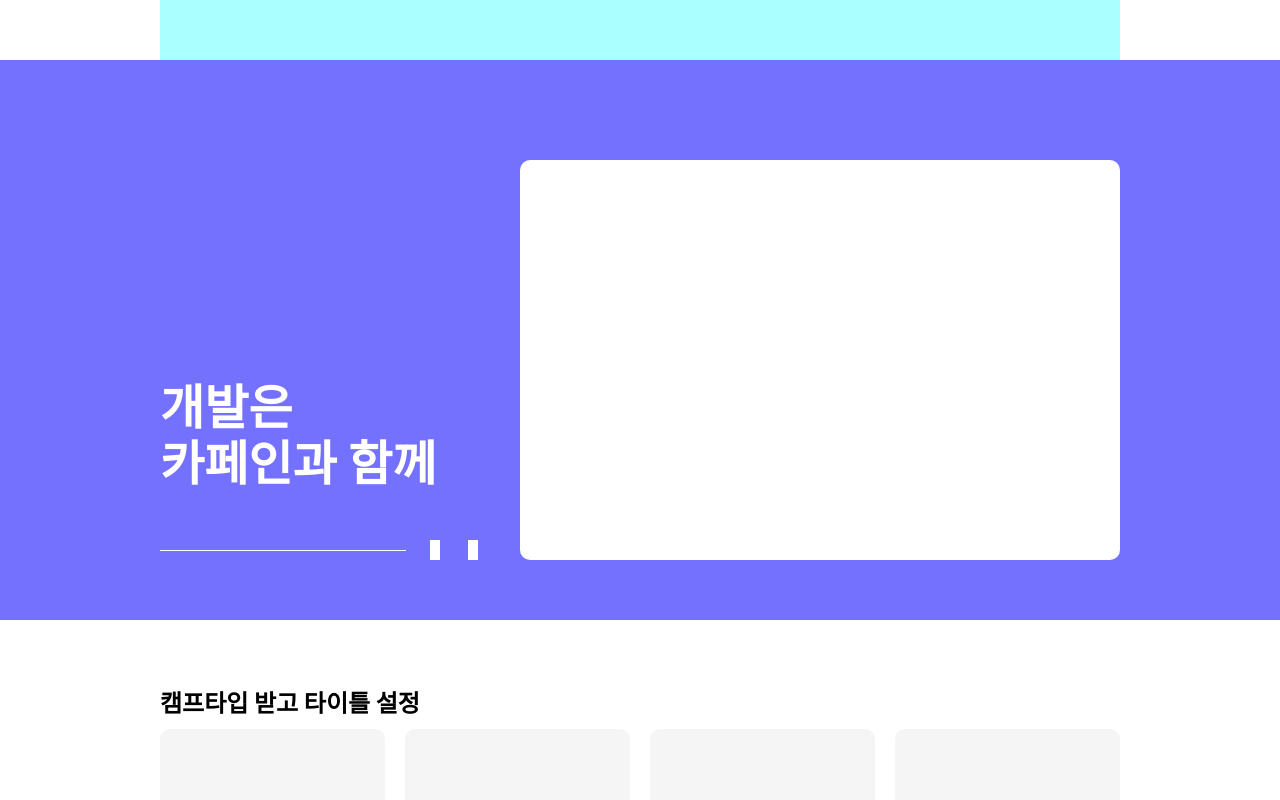
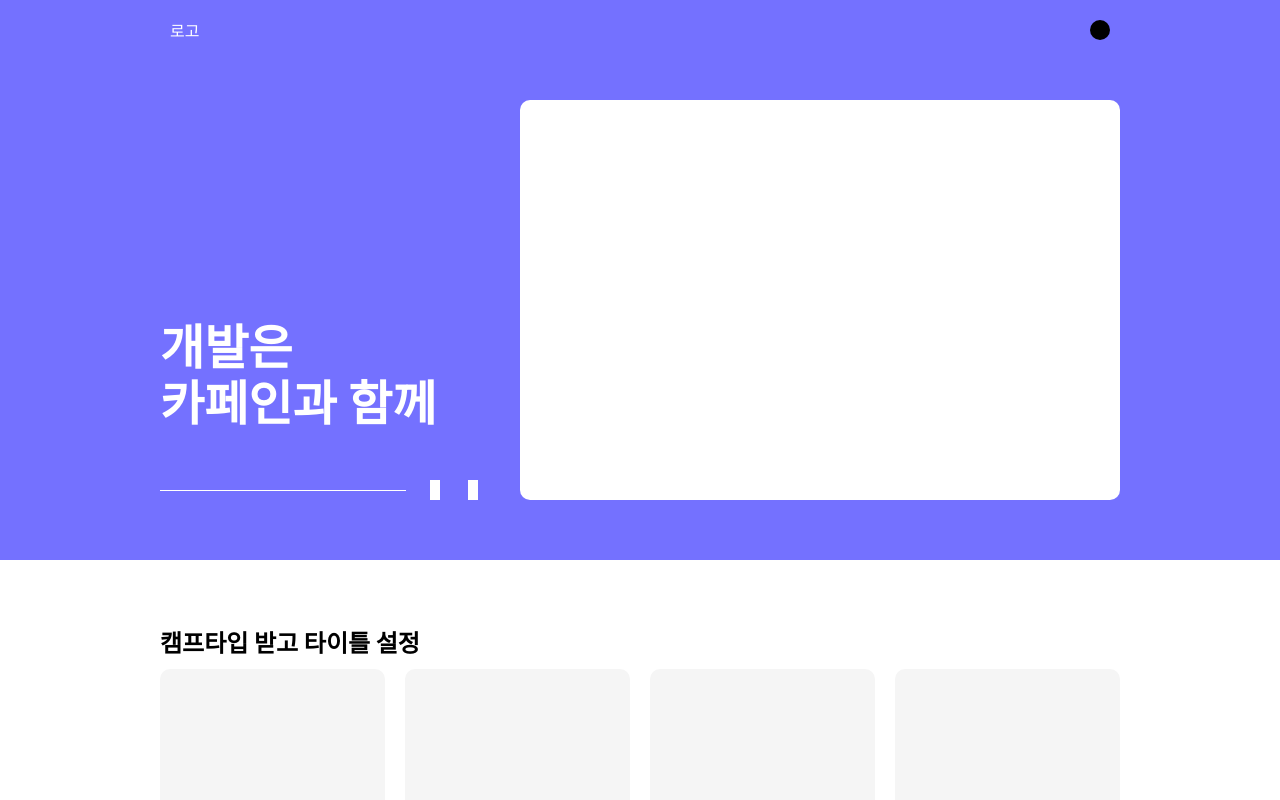
Before and after one commit to kkkkkSE/caffein, a React (Create React App) app: page / in a window 1280 px wide. Shown: the top 800 px of the page. Built offline with nearby package versions, Linux system fonts and the light colour scheme.

Commit message:
[feat] Header 마크업 및 스타일 추가

```diff
--- a/src/components/Header.tsx
+++ b/src/components/Header.tsx
@@ -1,23 +1,42 @@
 // eslint-disable-next-line
 import styled from "styled-components";
+import colors from "../styles/color";
 
 const Header = () => {
   return (
     <Container>
-      <div className="wrap"></div>
+      <div className="headerWrap">
+        <span className="logo">로고</span>
+        <div className="myPage"></div>
+      </div>
     </Container>
   );
 };
 
 const Container = styled.div`
-  .wrap {
+  position: absolute;
+  top: 0;
+  left: 0;
+  color: ${colors.White};
+  width: 100%;
+
+  .headerWrap {
+    box-sizing: border-box;
     width: 960px;
     height: 60px;
     margin: 0 auto;
-    background-color: #aff;
+    padding: 0 10px;
     display: flex;
     justify-content: space-between;
     align-items: center;
   }
+  .logo {
+  }
+  .myPage {
+    width: 20px;
+    height: 20px;
+    background-color: black;
+    border-radius: 50%;
+  }
 `;
 export default Header;
```
